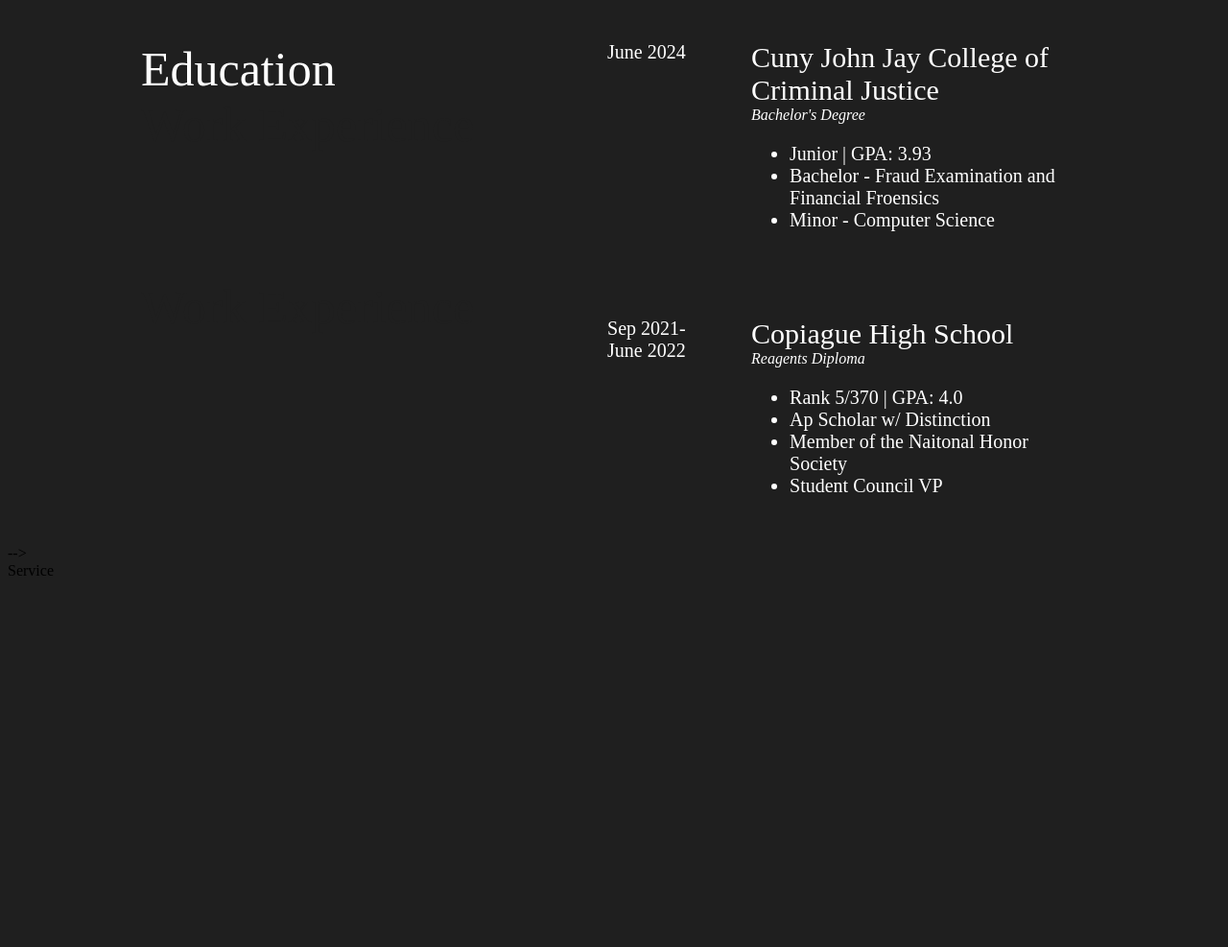
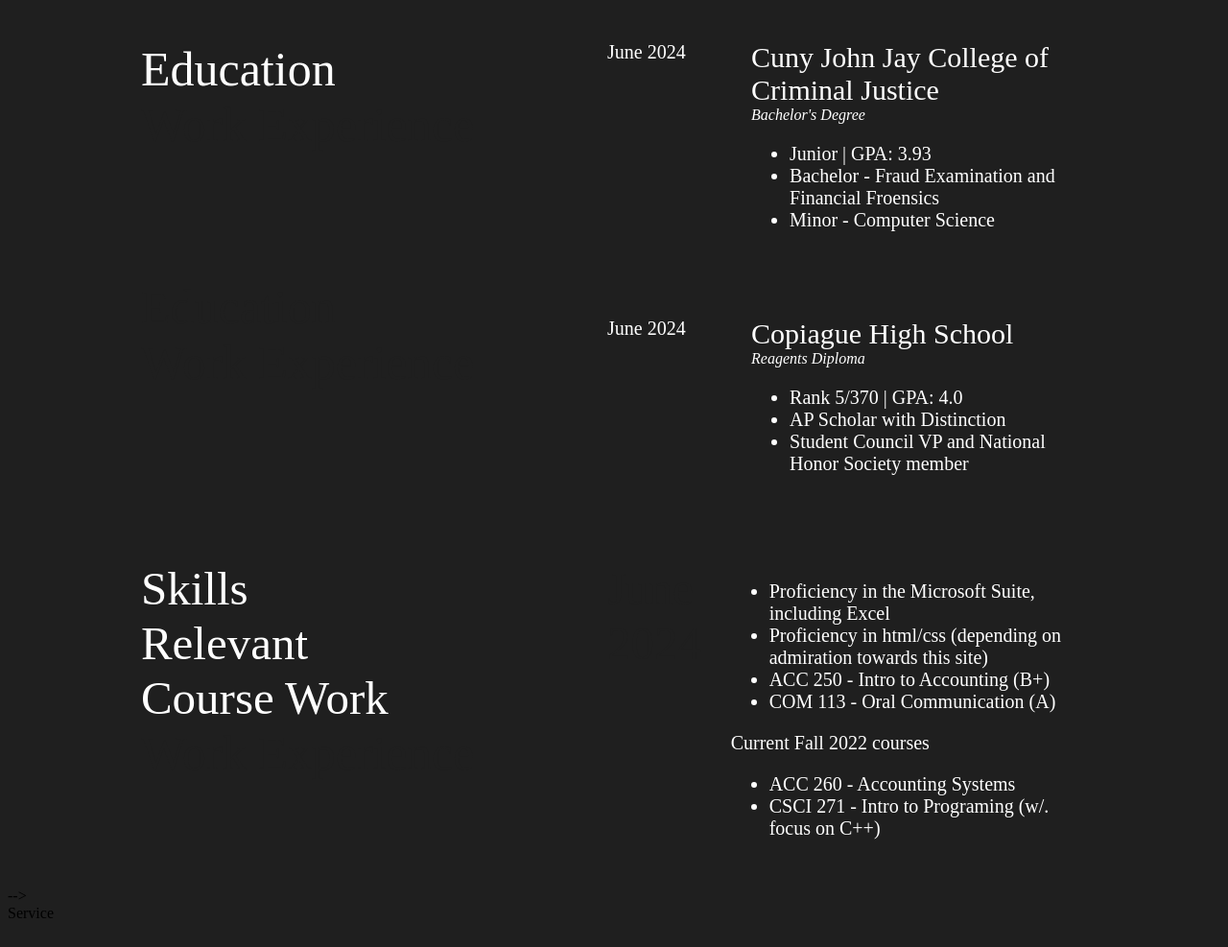
Before and after one commit to rybott/resume_v7.3, a plain HTML site: page index.html in a window 1280 px wide. Shown: the part 1842-2829 px from the top of the page at 96% size. Before the commit the page ends 2472 px from the top, so only its background shows below. Drawn offline with Linux system fonts and the light colour scheme.

Commit message:
Skillz is done
Only two more sections left

```diff
--- a/index.html
+++ b/index.html
@@ -218,12 +218,12 @@
 <!--Second set of three for education, blank box, date, descript-->
 <div class="flexresume2">
           <div class="worktitle1"><!--No Flex needed for title or date, can be the same for all sections... I think-->
-              Work Experience
+              Education<div class=spaces22>Work Experience</div>
           </div>
           <div class="datewords"><!--This is the div for date and words flexed together-->
 
                   <div class= "flexdate1">
-                        Sep 2021-<br>June 2022
+                        June 2024
                   </div>
 
                   <div class="workwordsflex1"><!-- 1111 Flex Title, Location, Description 1-->
@@ -236,17 +236,50 @@
                       <div class="workwordsdescript"><!--Description 1-->
                             <ul>
                                 <li> Rank 5/370 | GPA: 4.0 </li>
-                                <li> Ap Scholar w/ Distinction</li>
-                                <li> Member of the Naitonal Honor Society</li>
-                                <li> Student Council VP</li>
+                                <li> AP Scholar with Distinction</li>
+                                <li> Student Council VP and National Honor Society member</li>
                             </ul>
                       </div>
                   </div>
            </div>
 </div>
+<!--Skills and relevant course work-->
+<div class="flexresume2">
+          <div class="worktitle"><!--No Flex needed for title or date, can be the same for all sections... I think-->
+              <div Class=spaces23>Skills<br>Relevant <br>Course Work</div>
+              <div Class=spaces24>Skills/Course Work</div>
+              <div class=spaces22>Work Experience</div>
+          </div>
+          <div class="datewords"><!--This is the div for date and words flexed together-->
 
+                  <div class= "flexdate2">
+                        June 2024
+                  </div>
 
-
+             <!--     <div class="workwordsflex1"><!-- 1111 Flex Title, Location, Description 1--
+                      <div class="workwordstitle"><!--Title 1--
+                            Copiague High School
+                      </div>
+                      <div class="workwordslocal"><!--Location 1--
+                            <I>Reagents Diploma</I>
+                      </div>
+                      -->
+                      <div class="workwordsdescript"><!--Description 1-->
+                            <ul>
+                                <li> Proficiency in the Microsoft Suite, including Excel </li>
+                                <li> Proficiency in html/css (depending on admiration towards this site)</li>
+                                <li> ACC 250 - Intro to Accounting (B+)</li>
+                                <li> COM 113 - Oral Communication (A)</li>
+                            </ul>
+                                     Current Fall 2022 courses
+                            <ul>
+                                <li> ACC 260 - Accounting Systems </li>
+                                <li> CSCI 271 - Intro to Programing (w/. focus on C++)</li>
+                            </ul>
+                      </div>
+                  </div>
+          </div>
+</div>
 
 
 <!--End of Flex section-->  -->
--- a/styles.css
+++ b/styles.css
@@ -233,8 +233,7 @@
     padding-top:40px;}
 .worktitle1{
     font-size: 50px;
-    color: #1f1f1f;
-}
+    color: #1f1f1f;}
 
 
 
@@ -249,8 +248,13 @@
     color:#1f1f1f;}
 .spaces22{
     display: block;
+    color: #1f1f1f;}
+.spaces23{
+    display:block;
+    font-size: 49px;}
+.flexdate2{
     color: #1f1f1f;
-}
+    font-size: 49px;}
 
 
 
@@ -312,6 +316,8 @@
     flex-shrink: 1}
 
     .spaces22{display:none}
+    .spaces23{display:none}
+    .spaces24{display:block}
                                         }
 
 
@@ -335,6 +341,8 @@
     font-size: 15px;}
 
     .flexresume2{
-    justify-content: space-evenly;
-     }
+    justify-content: space-evenly;}
+
+     .spaces24{display:none}
+     .spaces23{display: block}
                                            }
```
